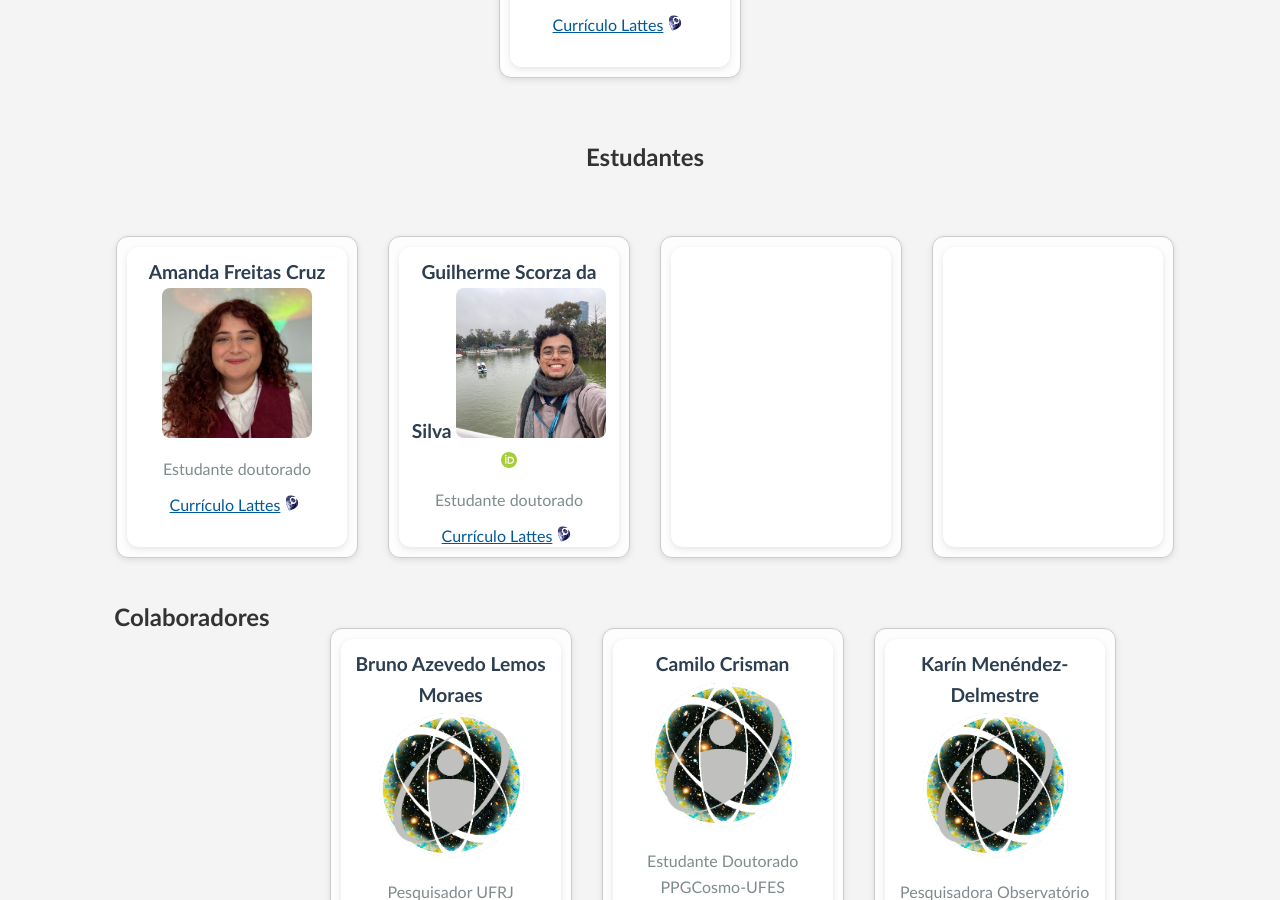
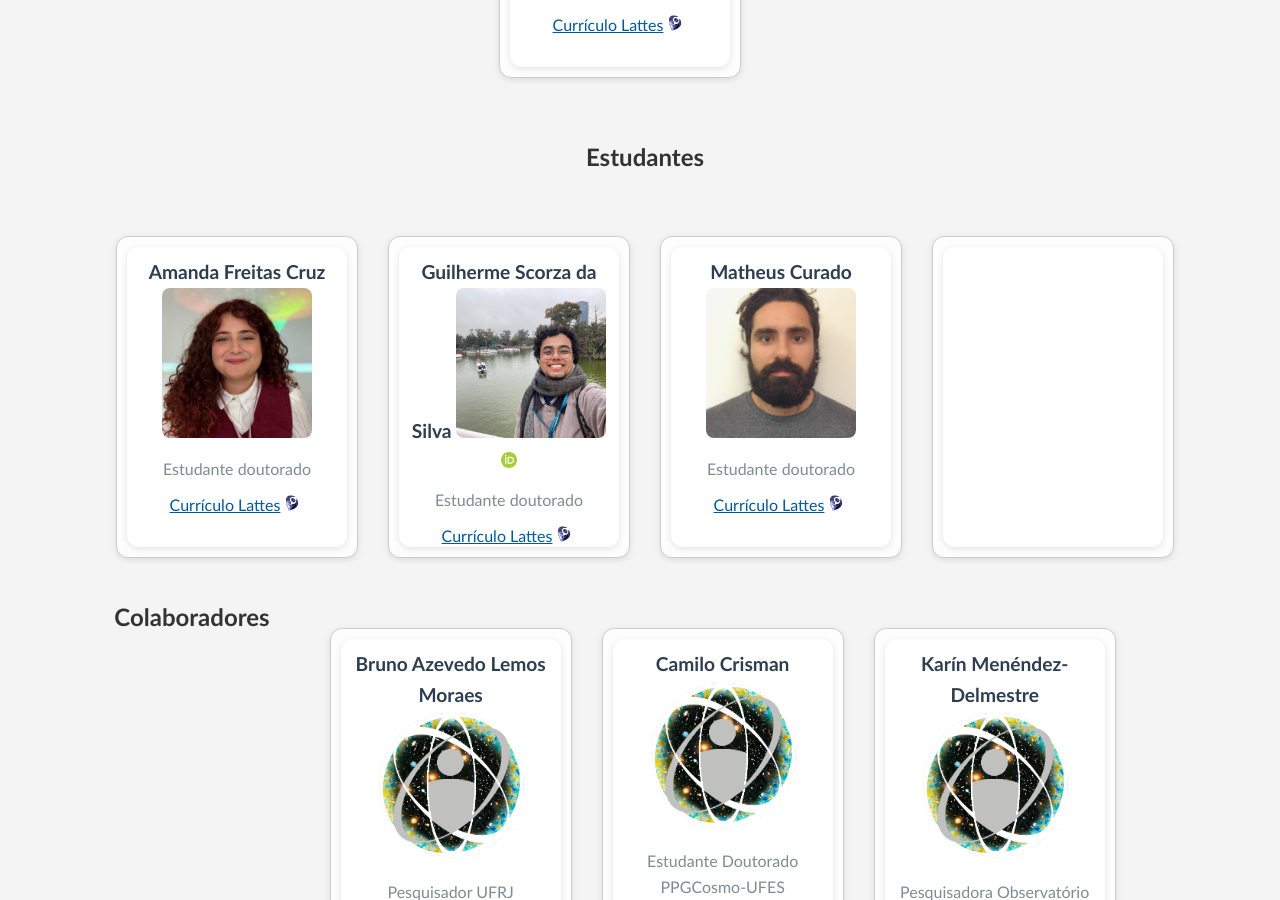
Before and after one commit to cbpf-cosmo/cbpf-cosmo.github.io, a Jekyll site: the page membros.html, which Jekyll copies as it is, in a window 1280 px wide and 900 px high, scrolled down 2047 px. Built offline with Jekyll 4.4.1, drawn with Linux system fonts in a browser that asks for light colours.

Commit message:
adding students

```diff
--- a/membros.html
+++ b/membros.html
@@ -517,13 +517,13 @@
         </div>
       </div>
       <div class="member-back">
-        <p>Exploring modified gravity through non-Gaussian features in weak lensing data-Supervisora: Gabriela Marques</p>
+        <p>Exploring modified gravity through non-Gaussian features in weak lensing data. Supervisora: Gabriela Marques</p>
         <button class="btn-back">Voltar</button>
       </div>
     </div>
   </li>
 
-      <li class="member-card">
+    <li class="member-card">
     <div class="member-inner">
       <div class="member-front">
         <div class="member-name">
@@ -542,38 +542,38 @@
         </div>
       </div>
       <div class="member-back">
-        <p>"Gravitação Quântica", "Simetria BRST", "Álgebras de von Neumann". Supervisor: Leonardo Chataignier</p>
+        <p>Gravitação Quântica, Simetria BRST, Álgebras de von Neumann. Supervisor: Leonardo Chataignier</p>
         <button class="btn-back">Voltar</button>
       </div>
     </div>
   </li>
 
 
-
-      <li class="member-card">
+    <li class="member-card">
     <div class="member-inner">
       <div class="member-front">
         <div class="member-name">
-          <!-- Amanda Freitas Cruz
-          <img src="images/thumbs/amanda_freitas.jpg" alt="foto" class="clickable-photo"
-               style="width:150px; height:150px; object-fit:cover;"> -->
-          <!-- <a href="https://orcid.org/" target="_blank">
-            <img src="images/ORCID-iD_icon_vector.svg" alt="iD ORCID"/> -->
-          <!-- </a>
+          Matheus Curado
+          <img src="images/thumbs/matheus_curado.png" alt="foto" class="clickable-photo"
+               style="width:150px; height:150px; object-fit:cover;">
+          <!-- <a href=" https://orcid.org/0000-0003-1486-1461" target="_blank"> -->
+            <!-- <img src="images/ORCID-iD_icon_vector.svg" alt="iD ORCID"/> -->
+          <!-- </a> -->
         </div>
         <div class="member-role">Estudante doutorado</div>
         <div class="member-lattes">
-          <a href="http://lattes.cnpq.br/" target="_blank">
+          <a href="http://lattes.cnpq.br/4159930325783438" target="_blank">
             Currículo Lattes<img src="images/lattes-logo-2.png" alt="iD Lattes"/>
           </a>
-        </div> -->
+        </div>
       </div>
       <div class="member-back">
-        <p>Texto sobre palavras-chaves</p>
+        <p>The Cosmological Bootstrap and its ramifications. Supervisor: Felipe Falciano</p>
         <button class="btn-back">Voltar</button>
       </div>
     </div>
   </li>
+
 
 
       <li class="member-card">
```
Also changed, not shown: images/thumbs/matheus_curado.png (added).
